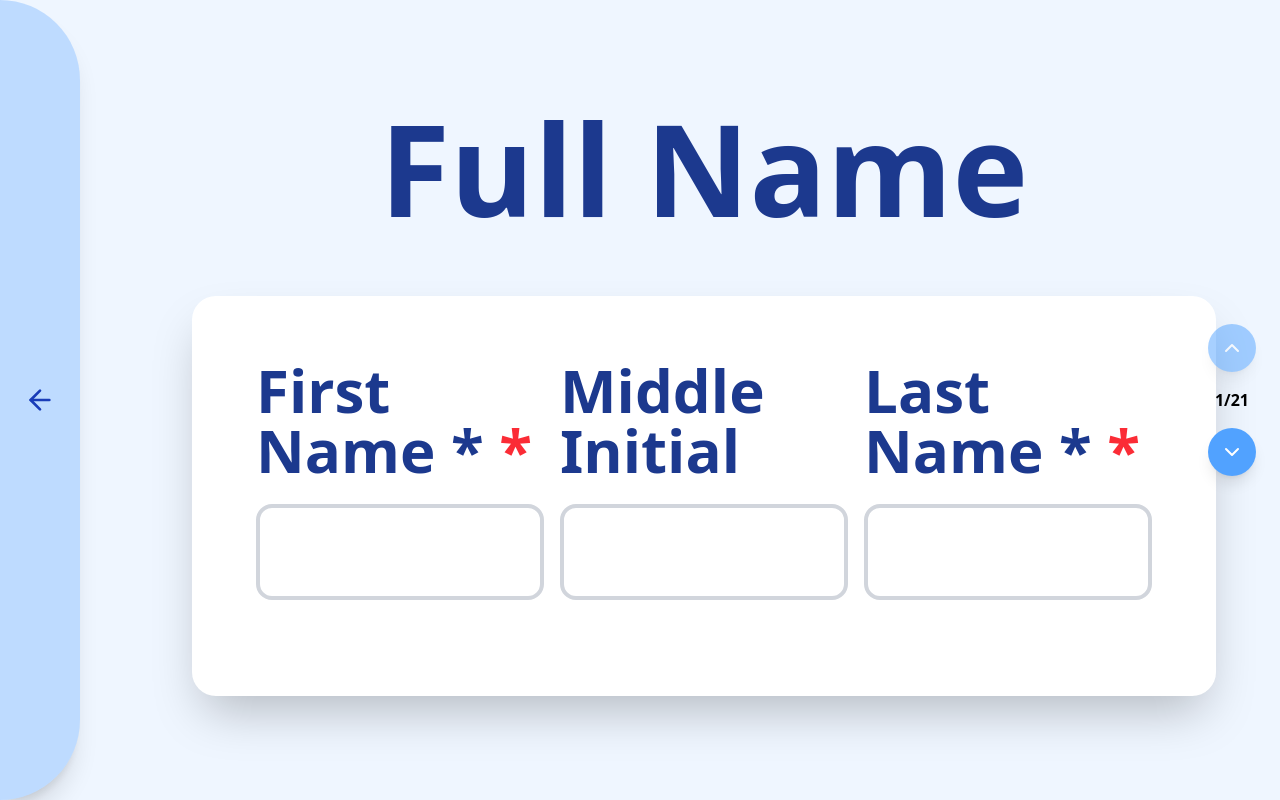
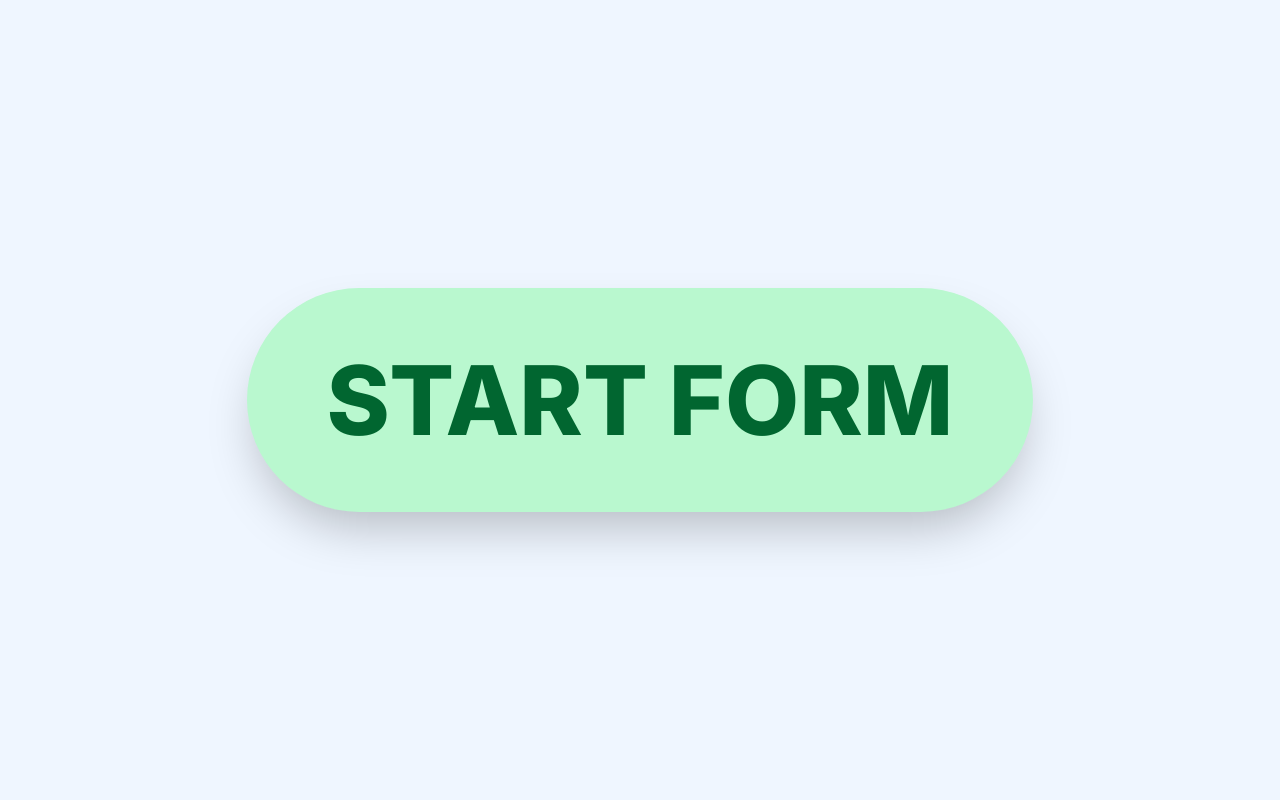
Before and after one commit to Uplix/MedDoc, a React (Vite) app: page /form in a window 1280 px wide. Built offline with nearby package versions, Linux system fonts and the light colour scheme.

Commit message:
text to speech

```diff
--- a/src/form.jsx
+++ b/src/form.jsx
@@ -1,5 +1,76 @@
-import React, { useState, useRef } from 'react';
-import { Plus, Minus, ArrowLeft, ChevronDown, ChevronUp } from 'lucide-react';
+import React, { useState, useEffect, useCallback, useRef, useMemo } from 'react';
+import { Plus, Minus, ArrowLeft, Volume2 } from 'lucide-react';
+
+// --- 1. Custom Speech Synthesis Hook ---
+/**
+ * A reusable hook to manage the browser's native Speech Synthesis API.
+ * Provides speak/stop functions and state (isSpeaking).
+ */
+const useSpeechSynthesis = () => {
+    const [isSpeaking, setIsSpeaking] = useState(false);
+    const [voices, setVoices] = useState([]);
+    const [selectedVoice, setSelectedVoice] = useState(null);
+    const [pitch] = useState(1.0);
+    const [rate] = useState(1.0);
+
+    // Fetch and set available voices
+    useEffect(() => {
+        const getVoices = () => {
+            const voiceList = window.speechSynthesis.getVoices();
+            setVoices(voiceList);
+            if (voiceList.length > 0 && !selectedVoice) {
+                // Try to find a general English voice
+                const defaultVoice = voiceList.find(v => v.lang.startsWith('en')) || voiceList[0];
+                setSelectedVoice(defaultVoice);
+            }
+        };
+
+        window.speechSynthesis.onvoiceschanged = getVoices;
+        getVoices();
+
+        return () => {
+            window.speechSynthesis.onvoiceschanged = null;
+            window.speechSynthesis.cancel();
+        };
+    }, [selectedVoice]);
+
+    // Internal function to start speaking any text
+    const speak = useCallback((textToSpeak) => {
+        if (!textToSpeak.trim()) return;
+
+        // Cancel any ongoing speech before starting a new one
+        window.speechSynthesis.cancel();
+
+        const utterance = new SpeechSynthesisUtterance(textToSpeak);
+
+        if (selectedVoice) {
+            utterance.voice = selectedVoice;
+        }
+        utterance.pitch = pitch;
+        utterance.rate = rate;
+
+        utterance.onstart = () => setIsSpeaking(true);
+        utterance.onend = () => setIsSpeaking(false);
+        utterance.onerror = (event) => {
+            console.error('SpeechSynthesisUtterance error:', event);
+            setIsSpeaking(false);
+        };
+
+        window.speechSynthesis.speak(utterance);
+    }, [selectedVoice, pitch, rate]);
+
+    // Function to stop speech
+    const stop = useCallback(() => {
+        if (window.speechSynthesis.speaking) {
+            window.speechSynthesis.cancel();
+            setIsSpeaking(false);
+        }
+    }, []);
+
+    return { speak, stop, isSpeaking };
+};
+
+// --- 2. Helper Components ---
 
 const BackButton = ({ onClick }) => (
     <button
@@ -15,72 +86,6 @@ const BackButton = ({ onClick }) => (
     </button>
 );
 
-const FormPage = ({ onBack }) => {
-    const [currentSection, setCurrentSection] = useState(0);
-    const scrollRef = useRef(null);
-    const [patientInfo, setPatientInfo] = useState({
-        firstName: '', lastName: '', mi: '', dob: '', sex: '', social: '',
-        address1: '', address2: '', city: '', state: '', zip: '',
-        contactBest: '', contactSecondary: '', email: '', insurance: null,
-    });
-    const [demographics, setDemographics] = useState({
-        language: '', pronouns: '', ethnicity: '', race: '', employment: '',
-    });
-    const [emergencyContacts, setEmergencyContacts] = useState([{ nameFirst: '', nameLast: '', phonePrimary: '', phoneSecondary: '', address1: '', address2: '', relation: 'Parent' }]);
-
-    const sections = [
-        'Full Name',
-        'Sex at Birth',
-        'Date of Birth',
-        'Social Security Number',
-        'Address Line 1',
-        'Address Line 2',
-        'City',
-        'State',
-        'Zip Code',
-        'Best Contact Number',
-        'Secondary Phone',
-        'Email Address',
-        'Primary Language',
-        'Pronouns',
-        'Ethnicity',
-        'Race',
-        'Employment Status',
-        'Insurance',
-        'Emergency Contact Name',
-        'Emergency Contact Phone',
-        'Signature'
-    ];
-
-    const scrollToSection = (direction) => {
-        const newSection = direction === 'next'
-            ? Math.min(currentSection + 1, sections.length - 1)
-            : Math.max(currentSection - 1, 0);
-
-        setCurrentSection(newSection);
-        const element = document.getElementById(`section-${newSection}`);
-        if (element) {
-            element.scrollIntoView({ behavior: 'smooth', block: 'center' });
-        }
-    };
-
-    const addEmergencyContact = () => {
-        setEmergencyContacts([...emergencyContacts, { nameFirst: '', nameLast: '', phonePrimary: '', phoneSecondary: '', address1: '', address2: '', relation: 'Parent' }]);
-    };
-
-    const removeEmergencyContact = (index) => {
-        const newContacts = emergencyContacts.filter((_, i) => i !== index);
-        setEmergencyContacts(newContacts);
-    };
-
-    const handlePatientChange = (e) => {
-        const { name, value, type, checked } = e.target;
-        setPatientInfo(prev => ({
-            ...prev,
-            [name]: type === 'radio' ? (checked ? value : prev[name]) : value
-        }));
-    };
-
 const FormInput = ({ label, name, value, onChange, required = false, type = 'text', className = '' }) => (
     <div className={`flex flex-col mb-8 ${className}`}>
         <label className="text-6xl font-bold text-blue-900 mb-6">
@@ -91,7 +96,7 @@ const FormPage = ({ onBack }) => {
             name={name}
             value={value}
             onChange={onChange}
-                className="p-8 text-4xl text-blue-900 border-4 border-gray-300 rounded-2xl focus:ring-4 focus:ring-med-accent-blue focus:border-med-accent-blue h-24"
+            className="p-8 text-4xl text-blue-900 border-4 border-gray-300 rounded-2xl focus:ring-4 focus:ring-blue-500 focus:border-blue-500 h-24"
         />
     </div>
 );
@@ -109,11 +114,117 @@ const FormPage = ({ onBack }) => {
     </div>
 );
 
+
+// --- 3. Start Screen Component ---
+
+const StartScreen = ({ onStart }) => (
+    <div className="min-h-screen bg-blue-50 flex items-center justify-center">
+        <button
+            onClick={onStart}
+            className="px-20 py-16 bg-green-200 text-green-800 text-8xl font-bold rounded-full hover:bg-green-300 transition duration-300 shadow-2xl"
+        >
+            START FORM
+        </button>
+    </div>
+);
+
+// --- 4. Form Page Component (Integrated with Sequential TTS) ---
+
+const FormPage = ({ onBack, stop, isSpeaking, speak }) => {
+    const [currentSection, setCurrentSection] = useState(0);
+    const scrollRef = useRef(null);
+    const autoAdvanceTimeoutRef = useRef(null);
+    const [patientInfo, setPatientInfo] = useState({
+        firstName: '', lastName: '', mi: '', dob: '', sex: '', social: '',
+        address1: '', address2: '', city: '', state: '', zip: '',
+        contactBest: '', contactSecondary: '', email: '', insurance: null,
+    });
+    const [demographics, setDemographics] = useState({
+        language: '', pronouns: '', ethnicity: '', race: '', employment: '',
+    });
+    const [emergencyContacts] = useState([{ nameFirst: '', nameLast: '', phonePrimary: '', phoneSecondary: '', address1: '', address2: '', relation: 'Parent' }]);
+
+    // Define all section titles
+    const sections = useMemo(() => ([
+        'Full Name', 'Sex at Birth', 'Date of Birth', 'Social Security Number',
+        'Address Line 1', 'Address Line 2', 'City', 'State', 'Zip Code',
+        'Best Contact Number', 'Secondary Phone', 'Email Address',
+        'Primary Language', 'Pronouns', 'Ethnicity', 'Race', 'Employment Status',
+        'Insurance', 'Emergency Contact Name', 'Emergency Contact Phone',
+        'Signature'
+    ]), []);
+
+    // TTS Logic for Sequential Reading (Triggered when currentSection changes)
+    useEffect(() => {
+        // Stop speech when component unmounts
+        return () => {
+            stop();
+        };
+    }, [stop]);
+
+    // This effect runs on mount (currentSection 0) and whenever navigation changes the index.
+    useEffect(() => {
+        if (currentSection < sections.length) {
+            const sectionTitle = sections[currentSection];
+
+            // Speak only the current section's title
+            speak( sectionTitle);
+        }
+    }, [currentSection, sections, speak]);
+
+    // Form Handlers
+    const handlePatientChange = (e) => {
+        const { name, value, type, checked } = e.target;
+        const targetState = name in patientInfo ? setPatientInfo : setDemographics;
+        targetState(prev => ({
+            ...prev,
+            [name]: type === 'radio' ? (checked ? value : prev[name]) : value
+        }));
+
+        // Clear existing timeout
+        if (autoAdvanceTimeoutRef.current) {
+            clearTimeout(autoAdvanceTimeoutRef.current);
+        }
+
+        // Auto-advance to next section when field is filled
+        if (value.trim() !== '' || (type === 'radio' && checked)) {
+            autoAdvanceTimeoutRef.current = setTimeout(() => {
+                goToNextSection();
+            }, 1500);
+        }
+    };
+
+    const goToPreviousSection = () => {
+        if (currentSection > 0) {
+            const newSection = currentSection - 1;
+            setCurrentSection(newSection);
+            const element = document.getElementById(`section-${newSection}`);
+            if (element) {
+                element.scrollIntoView({ behavior: 'smooth', block: 'center' });
+            }
+        } else {
+            onBack();
+        }
+    };
+
+    const goToNextSection = () => {
+        if (currentSection < sections.length - 1) {
+            const newSection = currentSection + 1;
+            setCurrentSection(newSection);
+            const element = document.getElementById(`section-${newSection}`);
+            if (element) {
+                element.scrollIntoView({ behavior: 'smooth', block: 'center' });
+            }
+        }
+    };
+
+    // Render Form (omitted for brevity, remains the same as previous versions)
     return (
         <div className="min-h-screen bg-blue-50 overflow-hidden">
             <div ref={scrollRef} className="h-screen overflow-y-auto scroll-smooth">
-                {/* Full Name */}
-                <FormSection title="Full Name" id="section-0">
+
+                {/* Full Name (Section 0) */}
+                <FormSection title={sections[0]} id="section-0">
                     <div className="col-span-2">
                         <div className="grid grid-cols-3 gap-4">
                             <FormInput label="First Name *" name="firstName" value={patientInfo.firstName} onChange={handlePatientChange} required />
@@ -123,8 +234,8 @@ const FormPage = ({ onBack }) => {
                     </div>
                 </FormSection>
 
-                {/* Sex at Birth */}
-                <FormSection title="Sex at Birth" id="section-1">
+                {/* Sex at Birth (Section 1) */}
+                <FormSection title={sections[1]} id="section-1">
                     <div className="col-span-2">
                         <div className="flex space-x-20 justify-center">
                             <label className="flex items-center text-blue-600 text-6xl">
@@ -139,8 +250,8 @@ const FormPage = ({ onBack }) => {
                     </div>
                 </FormSection>
 
-                {/* Date of Birth */}
-                <FormSection title="Date of Birth" id="section-2">
+                {/* Date of Birth (Section 2) */}
+                <FormSection title={sections[2]} id="section-2">
                     <div className="col-span-2 flex justify-center">
                         <div className="w-1/2">
                             <FormInput label="Date of Birth *" name="dob" value={patientInfo.dob} onChange={handlePatientChange} required type="date" />
@@ -148,8 +259,8 @@ const FormPage = ({ onBack }) => {
                     </div>
                 </FormSection>
 
-                {/* Social Security Number */}
-                <FormSection title="Social Security Number" id="section-3">
+                {/* Social Security Number (Section 3) */}
+                <FormSection title={sections[3]} id="section-3">
                     <div className="col-span-2 flex justify-center">
                         <div className="w-1/2">
                             <FormInput label="Social Security Number" name="social" value={patientInfo.social} onChange={handlePatientChange} />
@@ -157,75 +268,75 @@ const FormPage = ({ onBack }) => {
                     </div>
                 </FormSection>
 
-                {/* Address Line 1 */}
-                <FormSection title="Address Line 1" id="section-4">
+                {/* Address Line 1 (Section 4) */}
+                <FormSection title={sections[4]} id="section-4">
                     <FormInput label="Address Line 1 *" name="address1" value={patientInfo.address1} onChange={handlePatientChange} required />
                 </FormSection>
 
-                {/* Address Line 2 */}
-                <FormSection title="Address Line 2" id="section-5">
+                {/* Address Line 2 (Section 5) */}
+                <FormSection title={sections[5]} id="section-5">
                     <FormInput label="Address Line 2" name="address2" value={patientInfo.address2} onChange={handlePatientChange} />
                 </FormSection>
 
-                {/* City */}
-                <FormSection title="City" id="section-6">
+                {/* City (Section 6) */}
+                <FormSection title={sections[6]} id="section-6">
                     <FormInput label="City" name="city" value={patientInfo.city} onChange={handlePatientChange} />
                 </FormSection>
 
-                {/* State */}
-                <FormSection title="State" id="section-7">
+                {/* State (Section 7) */}
+                <FormSection title={sections[7]} id="section-7">
                     <FormInput label="State" name="state" value={patientInfo.state} onChange={handlePatientChange} />
                 </FormSection>
 
-                {/* Zip Code */}
-                <FormSection title="Zip Code" id="section-8">
+                {/* Zip Code (Section 8) */}
+                <FormSection title={sections[8]} id="section-8">
                     <FormInput label="Zip Code" name="zip" value={patientInfo.zip} onChange={handlePatientChange} />
                 </FormSection>
 
-                {/* Best Contact Number */}
-                <FormSection title="Best Contact Number" id="section-9">
+                {/* Best Contact Number (Section 9) */}
+                <FormSection title={sections[9]} id="section-9">
                     <FormInput label="Best Number of Contact" name="contactBest" value={patientInfo.contactBest} onChange={handlePatientChange} />
                 </FormSection>
 
-                {/* Secondary Phone */}
-                <FormSection title="Secondary Phone" id="section-10">
+                {/* Secondary Phone (Section 10) */}
+                <FormSection title={sections[10]} id="section-10">
                     <FormInput label="Secondary Phone Number" name="contactSecondary" value={patientInfo.contactSecondary} onChange={handlePatientChange} />
                 </FormSection>
 
-                {/* Email Address */}
-                <FormSection title="Email Address" id="section-11">
+                {/* Email Address (Section 11) */}
+                <FormSection title={sections[11]} id="section-11">
                     <FormInput label="Email Address *" name="email" value={patientInfo.email} onChange={handlePatientChange} required />
                 </FormSection>
 
-                {/* Primary Language */}
-                <FormSection title="Primary Language" id="section-12">
+                {/* Primary Language (Section 12) */}
+                <FormSection title={sections[12]} id="section-12">
                     <FormInput label="Primary Language" name="language" value={demographics.language} onChange={handlePatientChange} />
                 </FormSection>
 
-                {/* Pronouns */}
-                <FormSection title="Pronouns" id="section-13">
+                {/* Pronouns (Section 13) */}
+                <FormSection title={sections[13]} id="section-13">
                     <FormInput label="Pronouns" name="pronouns" value={demographics.pronouns} onChange={handlePatientChange} />
                 </FormSection>
 
-                {/* Ethnicity */}
-                <FormSection title="Ethnicity" id="section-14">
+                {/* Ethnicity (Section 14) */}
+                <FormSection title={sections[14]} id="section-14">
                     <FormInput label="Ethnicity" name="ethnicity" value={demographics.ethnicity} onChange={handlePatientChange} />
                 </FormSection>
 
-                {/* Race */}
-                <FormSection title="Race" id="section-15">
+                {/* Race (Section 15) */}
+                <FormSection title={sections[15]} id="section-15">
                     <FormInput label="Race" name="race" value={demographics.race} onChange={handlePatientChange} required />
                 </FormSection>
 
-                {/* Employment Status */}
-                <FormSection title="Employment Status" id="section-16">
+                {/* Employment Status (Section 16) */}
+                <FormSection title={sections[16]} id="section-16">
                     <FormInput label="Employment Status" name="employment" value={demographics.employment} onChange={handlePatientChange} />
                 </FormSection>
 
-                {/* Insurance */}
-                <FormSection title="Insurance" id="section-17">
+                {/* Insurance (Section 17) */}
+                <FormSection title={sections[17]} id="section-17">
                     <div className="col-span-2">
-                        <label className="text-6xl font-bold text-med-card-main mb-8 block text-center">Do you have health insurance? *</label>
+                        <label className="text-6xl font-bold text-blue-900 mb-8 block text-center">Do you have health insurance? *</label>
                         <div className="flex space-x-20 justify-center">
                             <label className="flex items-center text-blue-600 text-6xl">
                                 <input type="radio" name="insurance" value="Yes" checked={patientInfo.insurance === 'Yes'} onChange={handlePatientChange} className="mr-8 w-16 h-16" />
@@ -239,21 +350,21 @@ const FormPage = ({ onBack }) => {
                     </div>
                 </FormSection>
 
-                {/* Emergency Contact Name */}
-                <FormSection title="Emergency Contact Name" id="section-18">
+                {/* Emergency Contact Name (Section 18) */}
+                <FormSection title={sections[18]} id="section-18">
                     <div className="space-y-8">
                         <FormInput label="First Name *" name="emergencyFirstName" value={emergencyContacts[0]?.nameFirst || ''} required />
                         <FormInput label="Last Name *" name="emergencyLastName" value={emergencyContacts[0]?.nameLast || ''} required />
                     </div>
                 </FormSection>
 
-                {/* Emergency Contact Phone */}
-                <FormSection title="Emergency Contact Phone" id="section-19">
+                {/* Emergency Contact Phone (Section 19) */}
+                <FormSection title={sections[19]} id="section-19">
                     <FormInput label="Primary Phone *" name="emergencyPhone" value={emergencyContacts[0]?.phonePrimary || ''} required />
                 </FormSection>
 
-                {/* Signature */}
-                <FormSection title="Signature" id="section-20">
+                {/* Signature (Section 20) */}
+                <FormSection title={sections[20]} id="section-20">
                     <div className="col-span-2">
                         <div className="border border-gray-400 w-full h-32 rounded-lg bg-gray-50 flex items-center justify-center text-gray-400 mb-4">
                             [Draw/Type Signature Placeholder]
@@ -263,41 +374,92 @@ const FormPage = ({ onBack }) => {
                             <FormInput label="Relationship to Patient" name="relationType" required />
                         </div>
                         <div className="flex justify-center space-x-4 mt-8">
-                            <button onClick={onBack} className="py-3 px-8 bg-red-200 text-red-800 font-bold rounded-lg hover:bg-red-300 transition">
+                            <button onClick={onBack} className="py-3 px-8 bg-red-200 text-red-800 font-bold rounded-xl hover:bg-red-300 transition">
                                 Back
                             </button>
-                            <button type="submit" className="py-3 px-8 bg-green-200 text-green-800 font-bold rounded-lg hover:bg-green-300 transition">
+                            <button type="submit" className="py-3 px-8 bg-green-200 text-green-800 font-bold rounded-xl hover:bg-green-300 transition">
                                 Submit
                             </button>
                         </div>
                     </div>
                 </FormSection>
+
             </div>
 
-            {/* Navigation Buttons */}
-            <div className="fixed right-6 top-1/2 transform -translate-y-1/2 flex flex-col space-y-4 z-20">
+            {/* Control Bar */}
+            <div className="fixed top-6 right-6 flex items-center space-x-4 z-30">
+                {isSpeaking ? (
                     <button
-                    onClick={() => scrollToSection('prev')}
-                    disabled={currentSection === 0}
-                    className="p-3 bg-blue-400 text-white rounded-full shadow-lg hover:bg-blue-600 disabled:opacity-50 disabled:cursor-not-allowed transition"
+                        onClick={stop}
+                        className="p-3 bg-red-500 text-white rounded-full shadow-lg hover:bg-red-600 transition flex items-center space-x-2"
                     >
-                    <ChevronUp className="w-6 h-6" />
+                        <Volume2 className="w-6 h-6" />
+                        <span className="font-semibold">Stop Reading</span>
                     </button>
-                <div className="text-center text-med-card-main font-semibold">
-                    {currentSection + 1}/{sections.length}
-                </div>
+                ) : (
                     <button
-                    onClick={() => scrollToSection('next')}
-                    disabled={currentSection === sections.length - 1}
-                    className="p-3 bg-blue-400 text-white rounded-full shadow-lg hover:bg-blue-600 disabled:opacity-50 disabled:cursor-not-allowed transition"
+                        onClick={() => speak(sections[currentSection])} // Re-reads ONLY the current section
+                        className="p-3 bg-indigo-500 text-white rounded-full shadow-lg hover:bg-indigo-600 transition flex items-center space-x-2"
+                        aria-label="Re-read current section title"
                     >
-                    <ChevronDown className="w-6 h-6" />
+                        <Volume2 className="w-6 h-6" />
+                        <span className="font-semibold">Re-Read Section</span>
                     </button>
+                )}
             </div>
 
-            <BackButton onClick={onBack} />
+            <BackButton onClick={goToPreviousSection} />
         </div>
     );
 };
 
-export default FormPage;
+// --- 5. Main Application Component (Handling Routing) ---
+
+const App = () => {
+    // State to manage the view: 'start' or 'form'
+    const [view, setView] = useState('start');
+
+    // Initialize TTS hook once at the top level
+    const { speak, stop, isSpeaking } = useSpeechSynthesis();
+
+    // Use a fixed Tailwind config and style injection for the entire application
+    const cssInjection = (
+        <>
+            <script src="https://cdn.tailwindcss.com"></script>
+            <style dangerouslySetInnerHTML={{
+                __html: `
+                    @import url('https://fonts.googleapis.com/css2?family=Inter:wght@400;600;800;900&display=swap');
+                    body { font-family: 'Inter', sans-serif; }
+                `
+            }} />
+        </>
+    );
+
+    const handleStart = () => {
+        stop();
+        setView('form');
+    };
+
+    const handleBack = () => {
+        stop();
+        setView('start');
+    };
+
+    return (
+        <div className="relative">
+            {cssInjection}
+            {view === 'start' ? (
+                <StartScreen onStart={handleStart} />
+            ) : (
+                <FormPage
+                    onBack={handleBack}
+                    stop={stop}
+                    isSpeaking={isSpeaking}
+                    speak={speak} // Passing the generic speak function
+                />
+            )}
+        </div>
+    );
+};
+
+export default App;
```
Lines whose indentation alone changed are shown as unchanged.
